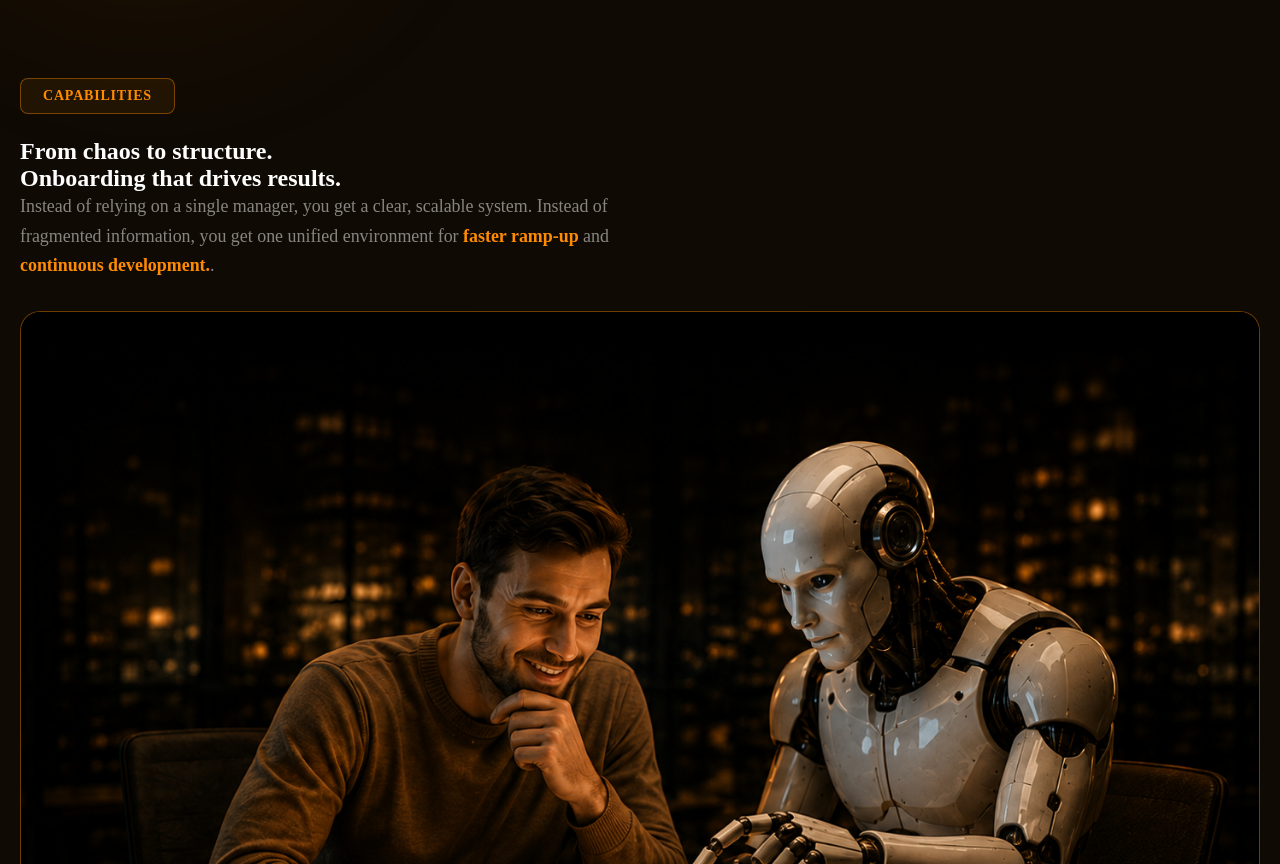
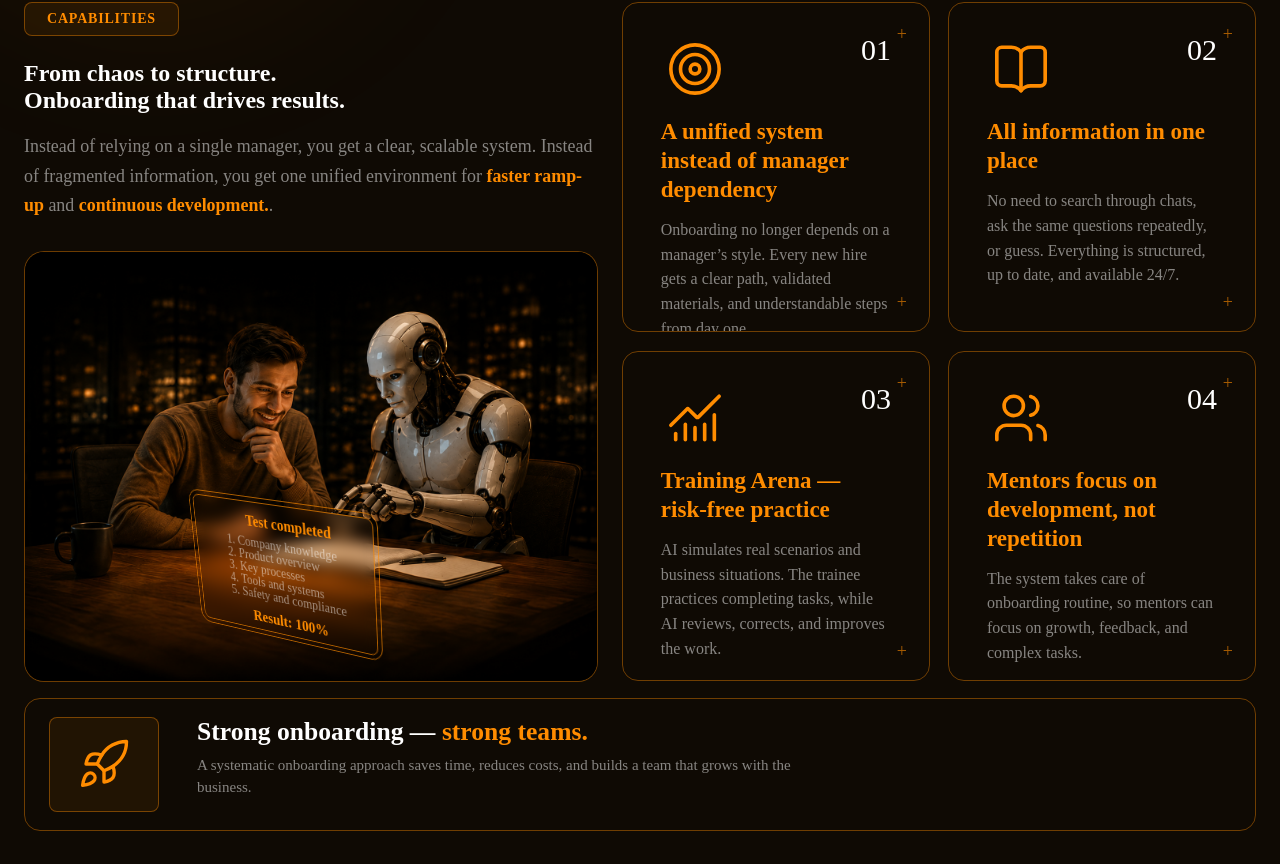
Before and after one commit to Ded-Goit/readyset-ai, a Next.js app: page / in a window 1280 px wide. Shown: the part 916-1780 px from the top of the page. Built offline with nearby package versions, Linux system fonts and the light colour scheme.

Commit message:
edit style capabiliyies

```diff
--- a/src/components/capabilities/Capabilities.jsx
+++ b/src/components/capabilities/Capabilities.jsx
@@ -49,8 +49,8 @@ export default function Capabilities() {
   ];
 
   return (
-    <section className="section">
-      <div className="container">
+    <section className={styles.capabilities}>
+      <div className={styles.container}>
         <div className={styles.left}>
           <FadeUp delay={0}>
             <div className={styles.badge}>{t.capabilitiesBadge}</div>
@@ -137,7 +137,7 @@ export default function Capabilities() {
             );
           })}
         </div>
-
+      </div>
       <FadeUp delay={0.2}>
         <div className={styles.bottomCard}>
           <div className={styles.bottomIcon}>
@@ -154,7 +154,6 @@ export default function Capabilities() {
           </div>
         </div>
       </FadeUp>
-      </div>
     </section>
   );
 }
--- a/src/components/capabilities/Capabilities.module.css
+++ b/src/components/capabilities/Capabilities.module.css
@@ -4,16 +4,17 @@
 
 .capabilities {
   width: 100%;
+  padding: 24px;
 }
 
 /* ========================================
-   LAYOUT
+   CONTAINER
 ======================================== */
 
 .container {
-  display: grid;
-  grid-template-columns: 0.95fr 1.05fr;
-  gap: 18px;
+  display: flex;
+  flex-direction: column;
+  gap: 14px;
 }
 
 /* ========================================
@@ -22,7 +23,6 @@
 
 .left {
   min-width: 0;
-
   display: flex;
   flex-direction: column;
 }
@@ -33,26 +33,28 @@
 
 .badge {
   width: fit-content;
-
   display: inline-flex;
   align-items: center;
   justify-content: center;
-
-  padding: 9px 22px;
-  margin-bottom: 24px;
-
+  padding: 8px 16px;
+  margin-bottom: 18px;
   border: 1px solid var(--border-hi);
   border-radius: var(--radius-sm);
+  background: var(--orange-soft);
+  color: var(--orange);
+  font-size: 12px;
+  font-weight: 600;
+  line-height: 1;
+  text-transform: uppercase;
+  letter-spacing: 0.7px;
+}
 
-  background: var(--orange-soft);
+/* ========================================
+   TITLE
+======================================== */
 
-  color: var(--orange);
-
-  font-size: 14px;
-  font-weight: 600;
-
-  text-transform: uppercase;
-  letter-spacing: 0.8px;
+.title {
+  margin: 0 0 18px;
 }
 
 /* ========================================
@@ -62,11 +64,8 @@
 .description {
   max-width: 650px;
   margin: 0;
-
   color: var(--text-muted);
-
-  font-size: clamp(1rem, 1.4vw, 1.15rem);
-
+  font-size: 0.95rem;
   line-height: 1.65;
 }
 
@@ -81,26 +80,20 @@
 
 .visual {
   position: relative;
-
   width: 100%;
-  margin-top: 30px;
-
+  margin-top: 24px;
   overflow: hidden;
-
   border: 1px solid var(--border-hi);
-  border-radius: var(--radius-xl);
-
+  border-radius: var(--radius-lg);
   background:
     radial-gradient(circle at 50% 50%, var(--orange-glow), transparent 65%),
     rgba(0, 0, 0, 0.18);
 }
 
 .image {
+  display: block;
   width: 100%;
   height: auto;
-
-  display: block;
-
   object-fit: cover;
 }
 
@@ -110,55 +103,49 @@
 
 .resultCard {
   position: absolute;
-
-  left: 14%;
-  bottom: 7%;
-
-  width: 245px;
-  padding: 18px;
-
+  left: 13%;
+  bottom: 8%;
+  width: min(190px, 52%);
+  height: 80px;
+  padding: 2px;
   border: 1px solid var(--orange-border-strong);
   border-radius: var(--radius-sm);
-
   background: var(--glass-dark);
-
   backdrop-filter: blur(8px);
-
   box-shadow:
     var(--shadow-orange-soft),
     inset 0 0 20px var(--orange-soft);
-
   color: var(--text);
-
-  transform: rotate(-3deg);
+  transform: perspective(1000px) rotateX(-24deg) rotateY(-35deg) rotateZ(-5deg);
+  outline: 1px solid var(--orange-border-strong); /* Друга рамка такого ж кольору */
+  outline-offset: -4px; /* Відступ всередину на 4 пікселі (для відступу назовні зробіть просто 4px) */
+  pointer-events: none; /* Гарантує, що аутлайн не заважатиме клікам, якщо вони будуть */
 }
 
 .resultTitle {
-  margin-bottom: 9px;
-
+  margin-bottom: 4px;
+  padding-left: 30px;
   color: var(--orange);
-
-  font-size: 13px;
+  font-size: 11px;
   font-weight: 700;
+  line-height: 0.8;
 }
 
 .resultCard ol {
   margin: 0;
-  padding-left: 18px;
-
+  padding-left: 30px;
   color: var(--text-muted);
-
-  font-size: 10px;
-  line-height: 1.55;
+  font-size: 8px;
+  line-height: 1;
 }
 
 .resultValue {
-  margin-top: 8px;
-
+  margin-top: 4px;
+  padding-left: 30px;
   color: var(--orange);
-
-  font-size: 12px;
+  font-size: 10px;
   font-weight: 700;
+  line-height: 1.2;
 }
 
 /* ========================================
@@ -167,9 +154,9 @@
 
 .grid {
   display: grid;
-  grid-template-columns: repeat(2, 1fr);
+  grid-template-columns: 1fr;
 
-  gap: 18px;
+  gap: 12px;
 
   min-width: 0;
 }
@@ -181,8 +168,10 @@
 .card {
   position: relative;
 
-  min-height: 330px;
-  padding: 32px 38px;
+  min-width: 0;
+  min-height: 0;
+
+  padding: 25px;
 
   overflow: hidden;
 
@@ -229,8 +218,8 @@
 ======================================== */
 
 .icon {
-  width: 68px;
-  height: 68px;
+  width: 58px;
+  height: 58px;
 
   display: flex;
   align-items: center;
@@ -246,7 +235,7 @@
 .number {
   color: var(--text);
 
-  font-size: 30px;
+  font-size: 25px;
   font-weight: 400;
   line-height: 1;
 }
@@ -262,8 +251,7 @@
 
   color: var(--orange);
 
-  font-size: clamp(1.25rem, 1.8vw, 1.55rem);
-
+  font-size: 1.3rem;
   line-height: 1.25;
   font-weight: 700;
 }
@@ -279,7 +267,7 @@
 
   color: var(--text-muted);
 
-  font-size: 15px;
+  font-size: 14px;
   line-height: 1.55;
 }
 
@@ -312,16 +300,14 @@
 ======================================== */
 
 .bottomCard {
-  grid-column: 1 / -1;
-
-  min-height: 125px;
+  min-width: 0;
 
   display: flex;
-  align-items: center;
+  align-items: flex-start;
 
-  gap: 38px;
+  gap: 18px;
 
-  padding: 18px 24px;
+  padding: 20px;
 
   border: 1px solid var(--border-hi);
   border-radius: var(--radius-lg);
@@ -336,10 +322,10 @@
 ======================================== */
 
 .bottomIcon {
-  flex: 0 0 110px;
+  flex: 0 0 70px;
 
-  width: 110px;
-  height: 95px;
+  width: 70px;
+  height: 70px;
 
   display: flex;
   align-items: center;
@@ -349,12 +335,16 @@
   border-radius: var(--radius-sm);
 
   background: var(--orange-soft);
-
   color: var(--orange);
 }
 
+.bottomIcon svg {
+  width: 38px;
+  height: 38px;
+}
+
 /* ========================================
-   BOTTOM CARD CONTENT
+   BOTTOM CONTENT
 ======================================== */
 
 .bottomCard h3 {
@@ -362,8 +352,7 @@
 
   color: var(--text);
 
-  font-size: clamp(1.3rem, 2vw, 1.7rem);
-
+  font-size: 1.2rem;
   line-height: 1.2;
   font-weight: 700;
 }
@@ -379,7 +368,7 @@
 
   color: var(--text-muted);
 
-  font-size: 15px;
+  font-size: 13px;
   line-height: 1.5;
 }
 
@@ -387,130 +376,236 @@
    TABLET
 ======================================== */
 
-@media (max-width: 1099px) {
+@media (min-width: 768px) {
   .container {
-    grid-template-columns: 1fr;
+    display: grid;
+    grid-template-columns:
+      minmax(0, 0.95fr)
+      minmax(0, 1.05fr);
+    gap: 8px;
   }
 
+  /* -------------------------------
+     LEFT
+  ------------------------------- */
+
   .left {
-    display: grid;
-
-    grid-template-columns: 1fr 1fr;
-
-    column-gap: 30px;
+    grid-column: 1;
+    grid-row: 1;
+    min-width: 0;
   }
 
-  .badge,
-  .description,
+  .badge {
+    padding: 9px 20px;
+    margin-bottom: 20px;
+    font-size: 13px;
+  }
+
+  .description {
+    font-size: 1rem;
+  }
+
   .visual {
-    grid-column: 1 / -1;
+    margin-top: 28px;
+    border-radius: var(--radius-xl);
+  }
+
+  /* -------------------------------
+     RESULT CARD
+  ------------------------------- */
+
+  .resultCard {
+    left: 11%;
+    bottom: 7%;
+    width: 160px;
+    outline-offset: 4px;
+  }
+
+  .resultTitle {
+    font-size: 12px;
+  }
+
+  .resultCard ol {
+    font-size: 9px;
+  }
+
+  .resultValue {
+    font-size: 11px;
+  }
+
+  /* -------------------------------
+     RIGHT CARDS
+  ------------------------------- */
+
+  .grid {
+    grid-column: 2;
+    grid-row: 1;
+    display: grid;
+    grid-template-columns: repeat(2, minmax(0, 1fr));
+    gap: 8px;
+    min-width: 0;
+  }
+
+  .card {
+    height: 264px;
+    padding: 8px;
+  }
+
+  .icon {
+    width: 46px;
+    height: 46px;
+  }
+
+  .number {
+    font-size: 24px;
+  }
+
+  .card h3 {
+    font-size: 0.8rem;
+  }
+
+  .card p {
+    font-size: 12px;
+  }
+
+  /* -------------------------------
+     BOTTOM
+  ------------------------------- */
+
+  .bottomCard {
+    width: 100%;
+    margin-top: 16px;
+    padding: 20px 24px;
+  }
+
+  .bottomIcon {
+    flex: 0 0 90px;
+    width: 90px;
+    height: 85px;
+  }
+
+  .bottomIcon svg {
+    width: 46px;
+    height: 46px;
+  }
+
+  .bottomCard h3 {
+    font-size: 1.4rem;
+  }
+
+  .bottomCard p {
+    font-size: 14px;
   }
 }
 
 /* ========================================
-   MOBILE
+   DESKTOP
+   1100px+
 ======================================== */
 
-@media (max-width: 767px) {
+@media (min-width: 1100px) {
   .container {
-    display: flex;
-    flex-direction: column;
-
-    gap: 14px;
+    grid-template-columns:
+      minmax(0, 0.95fr)
+      minmax(0, 1.05fr);
+    gap: 24px;
   }
 
-  .left {
-    display: flex;
-  }
+  /* LEFT */
 
   .badge {
-    margin-bottom: 18px;
+    padding: 9px 22px;
+    margin-bottom: 24px;
+    font-size: 14px;
+    letter-spacing: 0.8px;
   }
 
   .description {
-    font-size: 0.95rem;
+    font-size: clamp(1rem, 1.4vw, 1.15rem);
   }
 
   .visual {
-    margin-top: 24px;
-
-    border-radius: var(--radius-lg);
+    margin-top: 30px;
   }
 
+  /* RESULT */
+
   .resultCard {
-    left: 7%;
-    bottom: 6%;
-
-    width: 190px;
-    padding: 12px;
+    left: 26%;
+    bottom: 9%;
+    width: 216px;
+    height: 140px;
+    padding-left: 36px;
   }
 
   .resultTitle {
-    font-size: 11px;
+    margin-top: 12px;
+    margin-bottom: 9px;
+    font-size: 16px;
   }
 
   .resultCard ol {
-    font-size: 8px;
+    padding-left: 18px;
+    font-size: 14px;
   }
 
   .resultValue {
-    font-size: 10px;
+    margin-top: 8px;
+    font-size: 16px;
   }
 
+  /* RIGHT CARDS */
+
   .grid {
-    grid-template-columns: 1fr;
-    gap: 12px;
+    gap: 18px;
   }
 
   .card {
-    min-height: 260px;
-
-    padding: 25px;
+    min-height: 330px;
+    padding: 32px 38px;
   }
 
   .icon {
-    width: 58px;
-    height: 58px;
+    width: 68px;
+    height: 68px;
   }
 
   .number {
-    font-size: 25px;
+    font-size: 30px;
   }
 
   .card h3 {
-    font-size: 1.3rem;
+    font-size: clamp(1.25rem, 1.8vw, 1.55rem);
   }
 
   .card p {
-    font-size: 14px;
+    font-size: 16px;
   }
 
+  /* BOTTOM */
+
   .bottomCard {
-    min-height: auto;
-
-    align-items: flex-start;
-
-    gap: 18px;
-
-    padding: 20px;
+    min-height: 125px;
+    gap: 38px;
+    padding: 18px 24px;
   }
 
   .bottomIcon {
-    flex: 0 0 70px;
-    width: 70px;
-    height: 70px;
+    flex: 0 0 110px;
+    width: 110px;
+    height: 95px;
   }
 
   .bottomIcon svg {
-    width: 38px;
-    height: 38px;
+    width: 54px;
+    height: 54px;
   }
 
   .bottomCard h3 {
-    font-size: 1.2rem;
+    font-size: clamp(1.3rem, 2vw, 1.7rem);
   }
 
   .bottomCard p {
-    font-size: 13px;
+    font-size: 15px;
   }
 }
--- a/src/components/hero/Hero.module.css
+++ b/src/components/hero/Hero.module.css
@@ -577,6 +577,12 @@
     max-width: var(--container);
     margin: 0px auto;
   }
+
+  .featureIcon {
+    flex: 0 0 25px;
+    width: 55px;
+    height: 55px;
+  }
   .nextStepCard,
   .growthCard {
     transform: scale(0.72);
```
Lines whose indentation alone changed are shown as unchanged.
